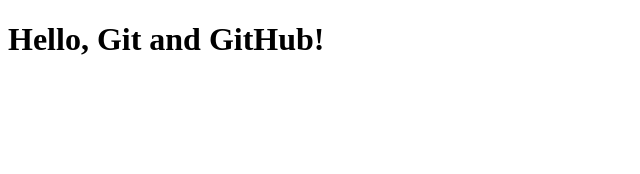
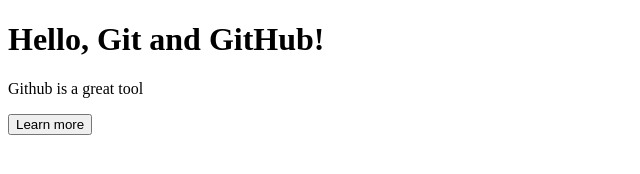
Before and after one commit to Abbaumar01/gitWork, a plain HTML site: page index.html in a window 1280 px wide. Shown: the whole page, without its empty margins (0-640 px from the left). Drawn offline with Linux system fonts and the light colour scheme.

Commit message:
some changes on the branch

```diff
--- a/index.html
+++ b/index.html
@@ -6,5 +6,8 @@
   </head>
   <body>
     <h1>Hello, Git and GitHub!</h1>
+
+    <p>Github is a great tool</p>
+    <button>Learn more</button>
   </body>
 </html>
```
